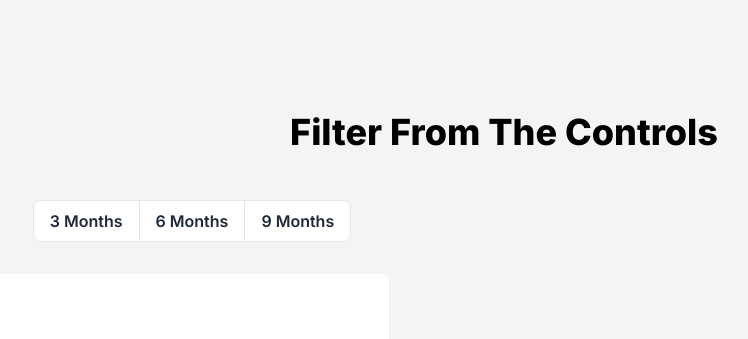
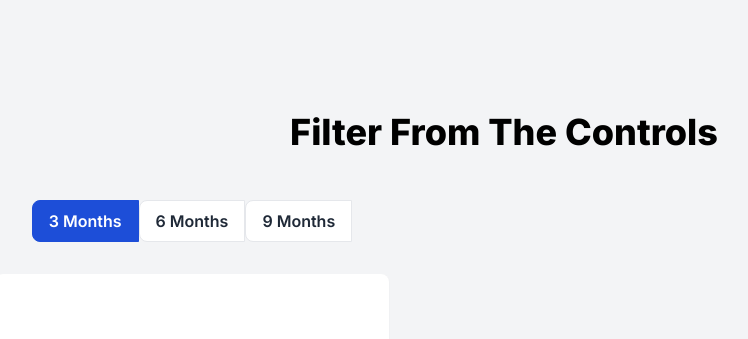
Before and after one commit to davidalvarez305/asv, a Django app: page /logout in a window 1280 px wide. Shown: the part 138-477 px from the top of the page, without its empty margins (136-884 px from the left). Run offline with Django 4.2, Linux system fonts and the light colour scheme; style sheets or scripts are compiled from the project's sources.

Commit message:
TOGGLE DATES

```diff
--- a/website/asv/templates/asv/home.html
+++ b/website/asv/templates/asv/home.html
@@ -14,13 +14,13 @@
       <div>
       <!-- Button Group -->
          <div class="inline-flex">
-            <button type="button" data-time-frame="3" class="inline-flex justify-center items-center space-x-2 border font-semibold rounded-l-lg px-4 py-2 leading-6 border-gray-200 bg-white text-gray-800 hover:z-1 hover:border-gray-300 hover:text-gray-900 hover:shadow-sm focus:z-1 focus:ring focus:ring-gray-300 focus:ring-opacity-25 active:z-1 active:border-gray-200 active:shadow-none dark:border-gray-700 dark:bg-gray-800 dark:text-gray-300 dark:hover:border-gray-600 dark:hover:text-gray-200 dark:focus:ring-gray-600 dark:focus:ring-opacity-40 dark:active:border-gray-700">
+            <button type="button" data-time-frame="3" class="inline-flex justify-center items-center space-x-2 border font-semibold rounded-l-lg px-4 py-2 leading-6 border-blue-700 bg-blue-700 text-white hover:z-1 hover:text-white hover:bg-blue-600 hover:border-blue-600 focus:z-1 focus:ring focus:ring-blue-400 focus:ring-opacity-50 active:z-1 active:bg-blue-700 active:border-blue-700 dark:focus:ring-blue-400 dark:focus:ring-opacity-90">
                3 Months
             </button>
-            <button type="button" data-time-frame="6" class="-ml-px inline-flex justify-center items-center space-x-2 border font-semibold px-4 py-2 leading-6 border-gray-200 bg-white text-gray-800 hover:z-1 hover:border-gray-300 hover:text-gray-900 hover:shadow-sm focus:z-1 focus:ring focus:ring-gray-300 focus:ring-opacity-25 active:z-1 active:border-gray-200 active:shadow-none dark:border-gray-700 dark:bg-gray-800 dark:text-gray-300 dark:hover:border-gray-600 dark:hover:text-gray-200 dark:focus:ring-gray-600 dark:focus:ring-opacity-40 dark:active:border-gray-700">
+            <button type="button" data-time-frame="6" class="inline-flex justify-center items-center space-x-2 border font-semibold rounded-l-lg px-4 py-2 leading-6 border-gray-200 bg-white text-gray-800 hover:z-1 hover:border-gray-300 hover:text-gray-900 hover:shadow-sm focus:z-1 focus:ring focus:ring-gray-300 focus:ring-opacity-25 active:z-1 active:border-gray-200 active:shadow-none dark:border-gray-700 dark:bg-gray-800 dark:text-gray-300 dark:hover:border-gray-600 dark:hover:text-gray-200 dark:focus:ring-gray-600 dark:focus:ring-opacity-40 dark:active:border-gray-700">
                6 Months
             </button>
-            <button type="button" data-time-frame="9" class="-ml-px inline-flex justify-center items-center space-x-2 border font-semibold rounded-r-lg px-4 py-2 leading-6 border-gray-200 bg-white text-gray-800 hover:z-1 hover:border-gray-300 hover:text-gray-900 hover:shadow-sm focus:z-1 focus:ring focus:ring-gray-300 focus:ring-opacity-25 active:z-1 active:border-gray-200 active:shadow-none dark:border-gray-700 dark:bg-gray-800 dark:text-gray-300 dark:hover:border-gray-600 dark:hover:text-gray-200 dark:focus:ring-gray-600 dark:focus:ring-opacity-40 dark:active:border-gray-700">
+            <button type="button" data-time-frame="9" class="inline-flex justify-center items-center space-x-2 border font-semibold rounded-l-lg px-4 py-2 leading-6 border-gray-200 bg-white text-gray-800 hover:z-1 hover:border-gray-300 hover:text-gray-900 hover:shadow-sm focus:z-1 focus:ring focus:ring-gray-300 focus:ring-opacity-25 active:z-1 active:border-gray-200 active:shadow-none dark:border-gray-700 dark:bg-gray-800 dark:text-gray-300 dark:hover:border-gray-600 dark:hover:text-gray-200 dark:focus:ring-gray-600 dark:focus:ring-opacity-40 dark:active:border-gray-700">
                9 Months
             </button>
          </div>
--- a/website/static/asv/filter.js
+++ b/website/static/asv/filter.js
@@ -210,8 +210,14 @@ function handleDisplayChangedData(data) {
 }
 
 const timeFrameButtons = document.querySelectorAll(`[data-time-frame]`);
+const originalButtonsClass = "inline-flex justify-center items-center space-x-2 border font-semibold rounded-l-lg px-4 py-2 leading-6 border-gray-200 bg-white text-gray-800 hover:z-1 hover:border-gray-300 hover:text-gray-900 hover:shadow-sm focus:z-1 focus:ring focus:ring-gray-300 focus:ring-opacity-25 active:z-1 active:border-gray-200 active:shadow-none dark:border-gray-700 dark:bg-gray-800 dark:text-gray-300 dark:hover:border-gray-600 dark:hover:text-gray-200 dark:focus:ring-gray-600 dark:focus:ring-opacity-40 dark:active:border-gray-700";
+const activeButtonsClass = "inline-flex justify-center items-center space-x-2 border font-semibold rounded-l-lg px-4 py-2 leading-6 border-blue-700 bg-blue-700 text-white hover:z-1 hover:text-white hover:bg-blue-600 hover:border-blue-600 focus:z-1 focus:ring focus:ring-blue-400 focus:ring-opacity-50 active:z-1 active:bg-blue-700 active:border-blue-700 dark:focus:ring-blue-400 dark:focus:ring-opacity-90";
 timeFrameButtons.forEach(function (btn) {
   btn.addEventListener("click", function (e) {
+    // Reset Button Colors
+    timeFrameButtons.forEach((each) => each.className = originalButtonsClass);
+
+    btn.className = activeButtonsClass;
     const value = parseInt(btn.getAttribute('data-time-frame'));
     const time = form.querySelector('#sale__sale_date__gte');
     time.value = value;
```
